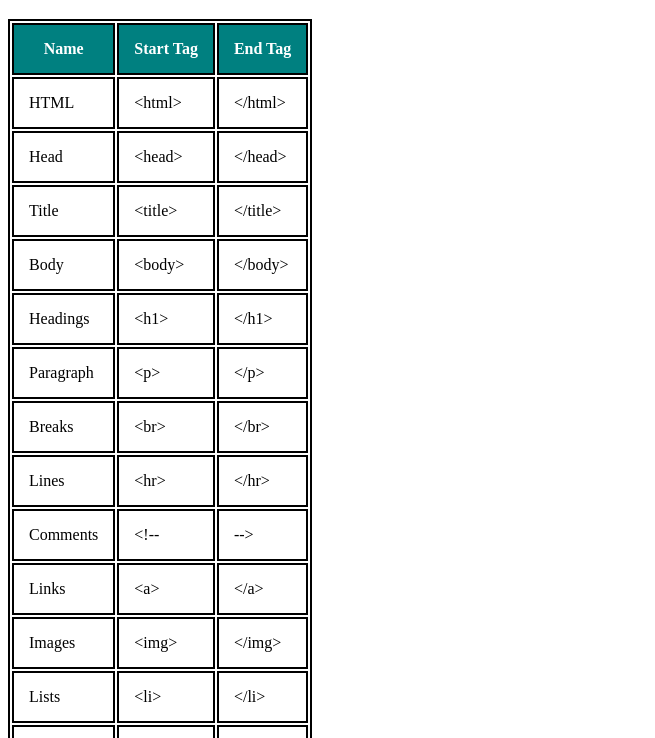
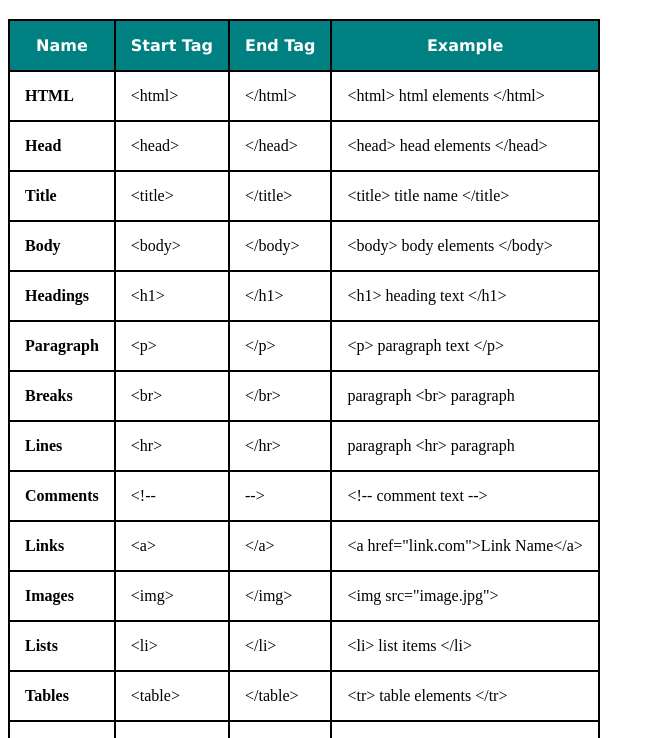
Before and after one commit to maxmiesen/maxmiesen.github.io, a plain HTML site: page html-reference.html in a window 1280 px wide. Shown: the part 62-800 px from the top of the page, without its empty margins (0-655 px from the left). Drawn offline with Linux system fonts and the light colour scheme.

Commit message:
Update html-reference.html

```diff
--- a/html-reference.html
+++ b/html-reference.html
@@ -11,80 +11,94 @@
 
 
 
-  <table>
-    <tr>
+  <table class=table>
+    <tr class="top-row">
       <th>Name</th>
       <th>Start Tag</th>
       <th>End Tag</th>
+      <th>Example</th>
     </tr>
 
     <tr>
-      <td>HTML</td>
+      <td class=bold>HTML</td>
       <td>&lt;html&gt;</td>
       <td>&lt;/html&gt;</td>
+      <td>&lt;html&gt; html elements &lt;/html&gt;</td>
     </tr>
     <tr>
-      <td>Head</td>
+      <td class=bold>Head</td>
       <td>&lt;head&gt;</td>
       <td>&lt;/head&gt;</td>
+      <td>&lt;head&gt; head elements &lt;/head&gt;</td>
     </tr>
     <tr>
-      <td>Title</td>
+      <td class= bold>Title</td>
       <td>&lt;title&gt;</td>
       <td>&lt;/title&gt;</td>
+      <td>&lt;title&gt; title name &lt;/title&gt;</td>
     </tr>
     <tr>
-      <td>Body</td>
+      <td class= bold>Body</td>
       <td>&lt;body&gt;</td>
       <td>&lt;/body&gt;</td>
+      <td>&lt;body&gt; body elements &lt;/body&gt;</td>
     </tr>
     <tr>
-      <td>Headings</td>
+      <td class=bold>Headings</td>
       <td>&lt;h1&gt;</td>
       <td>&lt;/h1&gt;</td>
+      <td>&lt;h1&gt; heading text &lt;/h1&gt;</td>
     </tr>
     <tr>
-      <td>Paragraph</td>
+      <td class=bold>Paragraph</td>
       <td>&lt;p&gt;</td>
       <td>&lt;/p&gt;</td>
+      <td>&lt;p&gt; paragraph text &lt;/p&gt;</td>
     </tr>
     <tr>
-      <td>Breaks</td>
+      <td class=bold>Breaks</td>
       <td>&lt;br&gt;</td>
       <td>&lt;/br&gt;</td>
+      <td>paragraph &lt;br&gt; paragraph</td>
     </tr>
     <tr>
-      <td>Lines</td>
+      <td class=bold>Lines</td>
       <td>&lt;hr&gt;</td>
       <td>&lt;/hr&gt;</td>
+      <td>paragraph &lt;hr&gt; paragraph</td>
     </tr>
     <tr>
-      <td>Comments</td>
+      <td class=bold>Comments</td>
       <td>&lt;!--</td>
       <td>--&gt;</td>
+      <td>&lt;!-- comment text --&gt;</td>
     </tr>
     <tr>
-      <td>Links</td>
+      <td class=bold>Links</td>
       <td>&lt;a&gt;</td>
       <td>&lt;/a&gt;</td>
+      <td>&lt;a href="link.com"&gt;Link Name&lt;/a&gt;</td>
     </tr>
     <tr>
-      <td>Images</td>
+      <td class=bold>Images</td>
       <td>&lt;img&gt;</td>
       <td>&lt;/img&gt;</td>
+      <td>&lt;img src="image.jpg"&gt;</td>
     </tr>
     <tr>
-      <td>Lists</td>
+      <td class=bold>Lists</td>
       <td>&lt;li&gt;</td>
       <td>&lt;/li&gt;</td>
+      <td>&lt;li&gt; list items &lt;/li&gt;</td>
+    </tr>
+    <tr class>
+      <td class=bold>Tables</td>
+      <td>&lt;table&gt;</td>
+      <td>&lt;/table&gt;</td>
+      <td>&lt;tr&gt; table elements &lt;/tr&gt;</td>
     </tr>
     <tr>
-      <td>Tables</td>
-      <td>&lt;table&gt;</td>
-      <td>&lt;/table&gt;</td>
-    </tr>
-    <tr>
-      <td>Blocks</td>
+      <td class=bold>Blocks</td>
       <td>&lt;div&gt;</td>
       <td>&lt;/div&gt;</td>
     </tr>
```
